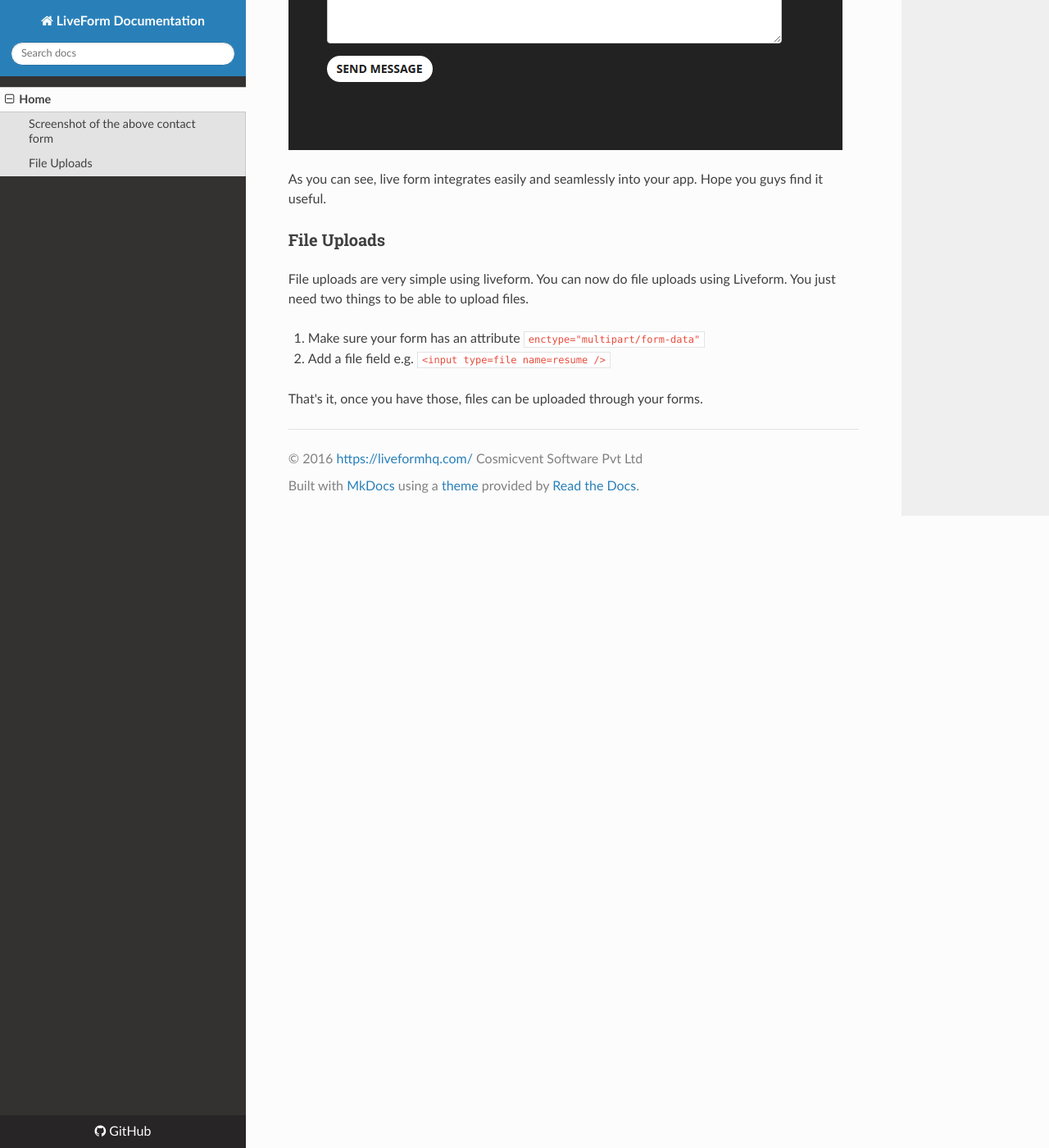
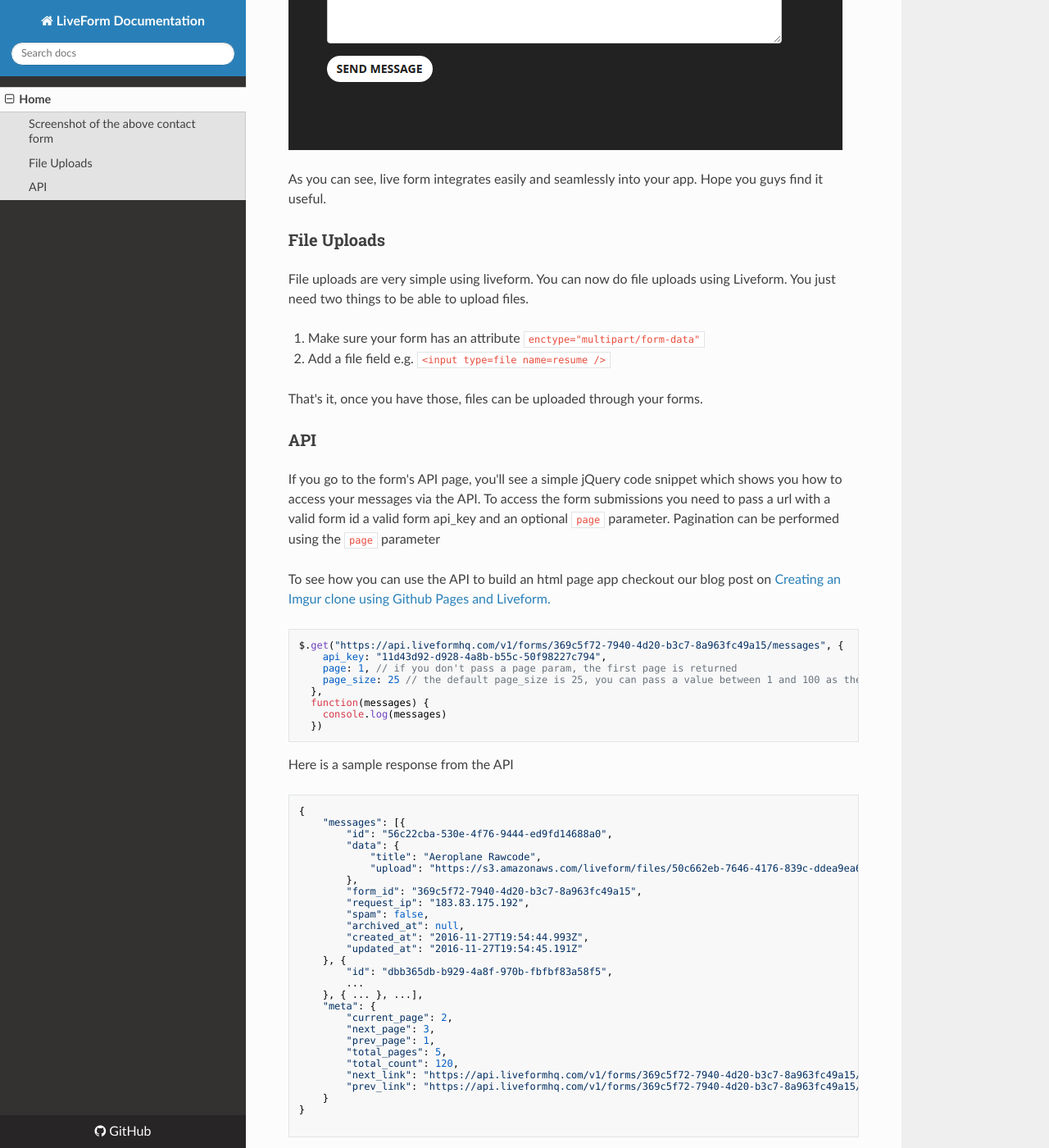
Before and after one commit to liveformhq/docs.liveformhq.com, an MkDocs documentation site: the page built from docs/index.md, in a window 1280 px wide and 1400 px high, scrolled down 1081 px. Shown: the whole window at 82% size. Built offline with MkDocs 1.6.1, drawn with Linux system fonts in a browser that asks for light colours; nearby versions of some CDN libraries; old or Windows-style settings are respelled for this version of MkDocs.

Commit message:
added docs

````diff
--- a/docs/index.md
+++ b/docs/index.md
@@ -46,3 +46,57 @@
  2. Add a file field e.g. `<input type=file name=resume />`
 
 That's it, once you have those, files can be uploaded through your forms.
+
+### API
+
+If you go to the form's API page, you'll see a simple jQuery code snippet which shows you how to
+access your messages via the API. To access the form submissions you need to pass a url with a valid form id
+a valid form api_key and an optional `page` parameter. Pagination can be performed using the `page` parameter
+
+To see how you can use the API to build an html page app checkout our blog post on
+[ Creating an Imgur clone using Github Pages and Liveform.](http://blog.liveformhq.com/2016/11/27/creating-an-imgur-clone-using-github-pages-and-liveform/)
+
+```javascript
+$.get("https://api.liveformhq.com/v1/forms/369c5f72-7940-4d20-b3c7-8a963fc49a15/messages", {
+    api_key: "11d43d92-d928-4a8b-b55c-50f98227c794",
+    page: 1, // if you don't pass a page param, the first page is returned
+    page_size: 25 // the default page_size is 25, you can pass a value between 1 and 100 as the page_size
+  },
+  function(messages) {
+    console.log(messages)
+  })
+```
+
+Here is a sample response from the API
+```javascript
+{
+    "messages": [{
+        "id": "56c22cba-530e-4f76-9444-ed9fd14688a0",
+        "data": {
+            "title": "Aeroplane Rawcode",
+            "upload": "https://s3.amazonaws.com/liveform/files/50c662eb-7646-4176-839c-ddea9ea61486/aeroplane.jpg"
+        },
+        "form_id": "369c5f72-7940-4d20-b3c7-8a963fc49a15",
+        "request_ip": "183.83.175.192",
+        "spam": false,
+        "archived_at": null,
+        "created_at": "2016-11-27T19:54:44.993Z",
+        "updated_at": "2016-11-27T19:54:45.191Z"
+    }, {
+        "id": "dbb365db-b929-4a8f-970b-fbfbf83a58f5",
+        ...
+    }, { ... }, ...],
+    "meta": {
+        "current_page": 2,
+        "next_page": 3,
+        "prev_page": 1,
+        "total_pages": 5,
+        "total_count": 120,
+        "next_link": "https://api.liveformhq.com/v1/forms/369c5f72-7940-4d20-b3c7-8a963fc49a15/messages?page=3",
+        "prev_link": "https://api.liveformhq.com/v1/forms/369c5f72-7940-4d20-b3c7-8a963fc49a15/messages?page=1"
+    }
+}
+
+```
+
+![Liveform API Code](/images/liveform-api.png)
````
Also changed, not shown: docs/images/liveform-api.png (added).
